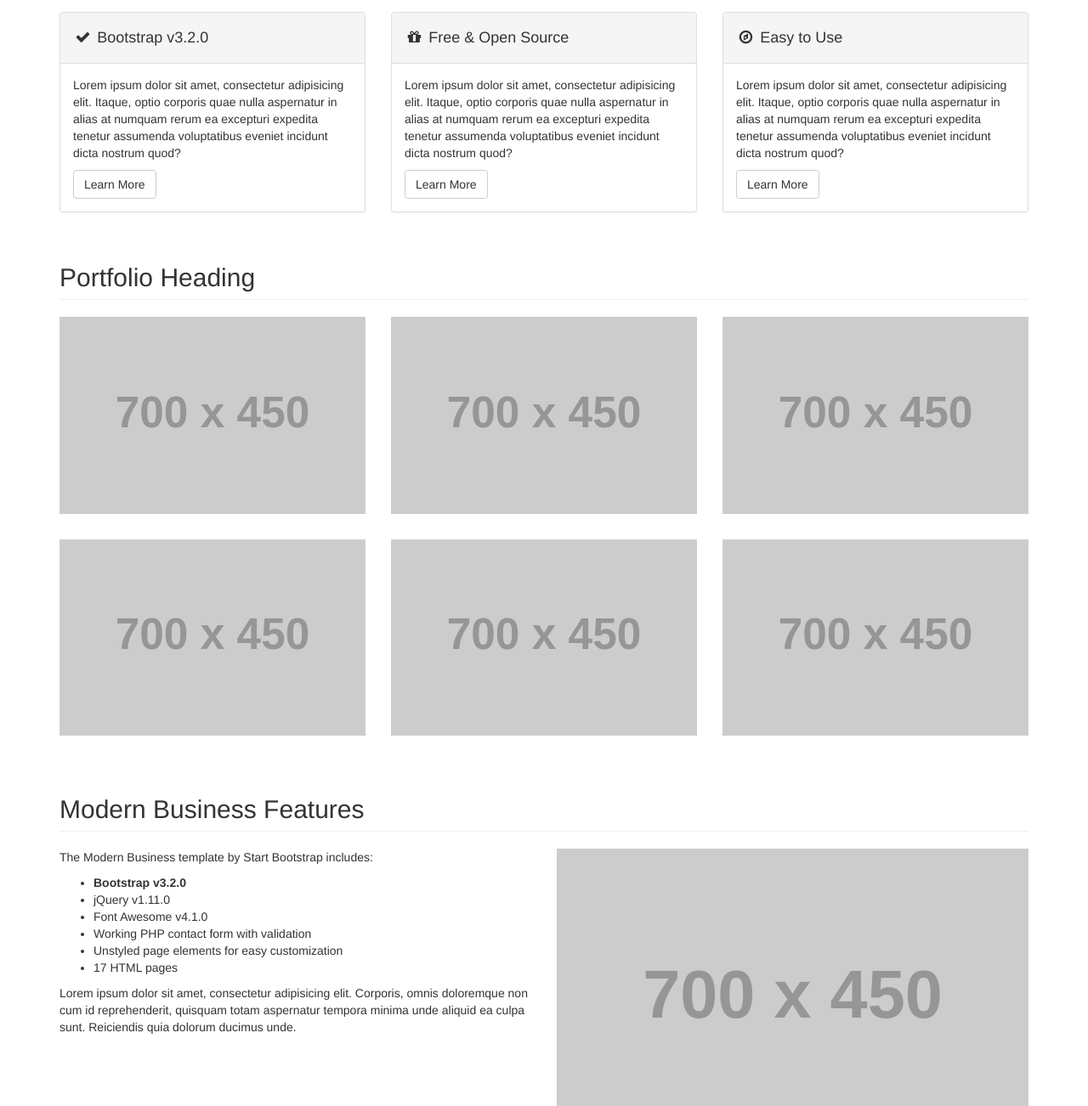
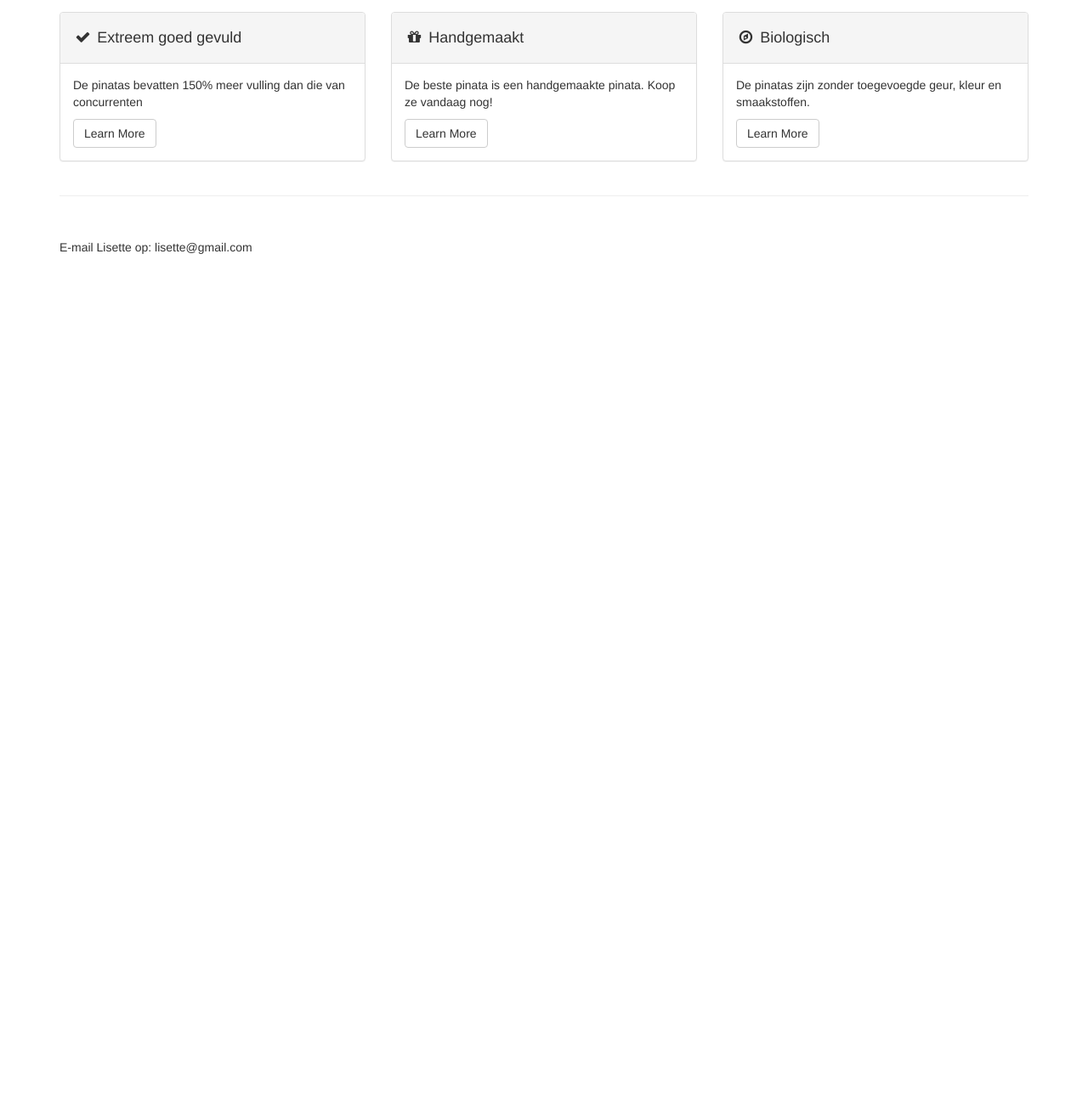
Before and after one commit to rmeertens/pinatawebsitelisette, a plain HTML site: page index.html in a window 1280 px wide. Shown: the part 521-1823 px from the top of the page at 85% size. After the commit the page ends 882 px from the top, so only its background shows below. Drawn offline with Linux system fonts and the light colour scheme; placeholder pictures from the web are drawn by us.

Commit message:
Initial push

```diff
--- a/index.html
+++ b/index.html
@@ -129,21 +129,21 @@
         <!-- Wrapper for slides -->
         <div class="carousel-inner">
             <div class="item active">
-                <div class="fill" style="background-image:url('http://placehold.it/1900x1080&text=Slide One');"></div>
+                <div class="fill" style="background-image:url('pinatatree.jpg');"></div>
                 <div class="carousel-caption">
-                    <h2>Caption 1</h2>
+                    <h2>De perfecte pinata</h2>
                 </div>
             </div>
             <div class="item">
-                <div class="fill" style="background-image:url('http://placehold.it/1900x1080&text=Slide Two');"></div>
+                <div class="fill" style="background-image:url('http://upload.wikimedia.org/wikipedia/commons/6/66/PI%C3%91ATA.jpg');"></div>
                 <div class="carousel-caption">
-                    <h2>Caption 2</h2>
+                    <h2>Handgemaakt</h2>
                 </div>
             </div>
             <div class="item">
-                <div class="fill" style="background-image:url('http://placehold.it/1900x1080&text=Slide Three');"></div>
+                <div class="fill" style="background-image:url('http://upload.wikimedia.org/wikipedia/commons/0/0e/Rompiendo_la_pi%C3%B1ata.JPG');"></div>
                 <div class="carousel-caption">
-                    <h2>Caption 3</h2>
+                    <h2>Biologisch voor meer plezier</h2>
                 </div>
             </div>
         </div>
@@ -164,16 +164,16 @@
         <div class="row">
             <div class="col-lg-12">
                 <h1 class="page-header">
-                    Welcome to Modern Business
+                    Lisettes lieve pinatas
                 </h1>
             </div>
             <div class="col-md-4">
                 <div class="panel panel-default">
                     <div class="panel-heading">
-                        <h4><i class="fa fa-fw fa-check"></i> Bootstrap v3.2.0</h4>
+                        <h4><i class="fa fa-fw fa-check"></i> Extreem goed gevuld</h4>
                     </div>
                     <div class="panel-body">
-                        <p>Lorem ipsum dolor sit amet, consectetur adipisicing elit. Itaque, optio corporis quae nulla aspernatur in alias at numquam rerum ea excepturi expedita tenetur assumenda voluptatibus eveniet incidunt dicta nostrum quod?</p>
+                        <p>De pinatas bevatten 150% meer vulling dan die van concurrenten</p>
                         <a href="#" class="btn btn-default">Learn More</a>
                     </div>
                 </div>
@@ -181,10 +181,10 @@
             <div class="col-md-4">
                 <div class="panel panel-default">
                     <div class="panel-heading">
-                        <h4><i class="fa fa-fw fa-gift"></i> Free &amp; Open Source</h4>
+                        <h4><i class="fa fa-fw fa-gift"></i> Handgemaakt</h4>
                     </div>
                     <div class="panel-body">
-                        <p>Lorem ipsum dolor sit amet, consectetur adipisicing elit. Itaque, optio corporis quae nulla aspernatur in alias at numquam rerum ea excepturi expedita tenetur assumenda voluptatibus eveniet incidunt dicta nostrum quod?</p>
+                        <p>De beste pinata is een handgemaakte pinata. Koop ze vandaag nog!</p>
                         <a href="#" class="btn btn-default">Learn More</a>
                     </div>
                 </div>
@@ -192,10 +192,10 @@
             <div class="col-md-4">
                 <div class="panel panel-default">
                     <div class="panel-heading">
-                        <h4><i class="fa fa-fw fa-compass"></i> Easy to Use</h4>
+                        <h4><i class="fa fa-fw fa-compass"></i> Biologisch</h4>
                     </div>
                     <div class="panel-body">
-                        <p>Lorem ipsum dolor sit amet, consectetur adipisicing elit. Itaque, optio corporis quae nulla aspernatur in alias at numquam rerum ea excepturi expedita tenetur assumenda voluptatibus eveniet incidunt dicta nostrum quod?</p>
+                        <p>De pinatas zijn zonder toegevoegde geur, kleur en smaakstoffen.</p>
                         <a href="#" class="btn btn-default">Learn More</a>
                     </div>
                 </div>
@@ -203,81 +203,7 @@
         </div>
         <!-- /.row -->
 
-        <!-- Portfolio Section -->
-        <div class="row">
-            <div class="col-lg-12">
-                <h2 class="page-header">Portfolio Heading</h2>
-            </div>
-            <div class="col-md-4 col-sm-6">
-                <a href="portfolio-item.html">
-                    <img class="img-responsive img-portfolio img-hover" src="http://placehold.it/700x450" alt="">
-                </a>
-            </div>
-            <div class="col-md-4 col-sm-6">
-                <a href="portfolio-item.html">
-                    <img class="img-responsive img-portfolio img-hover" src="http://placehold.it/700x450" alt="">
-                </a>
-            </div>
-            <div class="col-md-4 col-sm-6">
-                <a href="portfolio-item.html">
-                    <img class="img-responsive img-portfolio img-hover" src="http://placehold.it/700x450" alt="">
-                </a>
-            </div>
-            <div class="col-md-4 col-sm-6">
-                <a href="portfolio-item.html">
-                    <img class="img-responsive img-portfolio img-hover" src="http://placehold.it/700x450" alt="">
-                </a>
-            </div>
-            <div class="col-md-4 col-sm-6">
-                <a href="portfolio-item.html">
-                    <img class="img-responsive img-portfolio img-hover" src="http://placehold.it/700x450" alt="">
-                </a>
-            </div>
-            <div class="col-md-4 col-sm-6">
-                <a href="portfolio-item.html">
-                    <img class="img-responsive img-portfolio img-hover" src="http://placehold.it/700x450" alt="">
-                </a>
-            </div>
-        </div>
-        <!-- /.row -->
 
-        <!-- Features Section -->
-        <div class="row">
-            <div class="col-lg-12">
-                <h2 class="page-header">Modern Business Features</h2>
-            </div>
-            <div class="col-md-6">
-                <p>The Modern Business template by Start Bootstrap includes:</p>
-                <ul>
-                    <li><strong>Bootstrap v3.2.0</strong>
-                    </li>
-                    <li>jQuery v1.11.0</li>
-                    <li>Font Awesome v4.1.0</li>
-                    <li>Working PHP contact form with validation</li>
-                    <li>Unstyled page elements for easy customization</li>
-                    <li>17 HTML pages</li>
-                </ul>
-                <p>Lorem ipsum dolor sit amet, consectetur adipisicing elit. Corporis, omnis doloremque non cum id reprehenderit, quisquam totam aspernatur tempora minima unde aliquid ea culpa sunt. Reiciendis quia dolorum ducimus unde.</p>
-            </div>
-            <div class="col-md-6">
-                <img class="img-responsive" src="http://placehold.it/700x450" alt="">
-            </div>
-        </div>
-        <!-- /.row -->
-
-        <hr>
-
-        <!-- Call to Action Section -->
-        <div class="well">
-            <div class="row">
-                <div class="col-md-8">
-                    <p>Lorem ipsum dolor sit amet, consectetur adipisicing elit. Molestias, expedita, saepe, vero rerum deleniti beatae veniam harum neque nemo praesentium cum alias asperiores commodi.</p>
-                </div>
-                <div class="col-md-4">
-                    <a class="btn btn-lg btn-default btn-block" href="#">Call to Action</a>
-                </div>
-            </div>
-        </div>
 
         <hr>
 
@@ -285,7 +211,7 @@
         <footer>
             <div class="row">
                 <div class="col-lg-12">
-                    <p>Copyright &copy; Your Website 2014</p>
+                    <p>E-mail Lisette op: lisette@gmail.com</p>
                 </div>
             </div>
         </footer>
```
Also changed, not shown: 1 other file.
